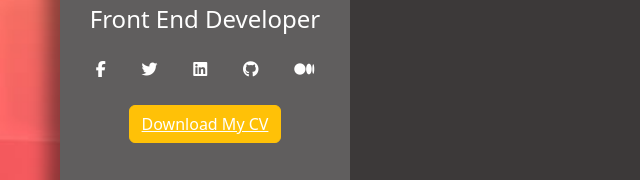
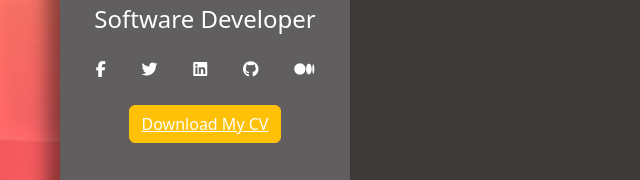
Before and after one commit to madhav3108/Web_Resume, a plain HTML site: page index.html in a window 1280 px wide. Shown: the part 488-668 px from the top of the page, 0-640 px from the left. Drawn offline with nearby package versions, Linux system fonts and the light colour scheme.

Commit message:
Update index.html

```diff
--- a/index.html
+++ b/index.html
@@ -60,7 +60,7 @@
                                 <img src="assets/images/profile-img.png" class="w-75" alt="img">
                             </div>
                             <h2 class="mb-3">Madhav Singh</h2>
-                                <h4 class="mb-4">Front End Developer</h4>
+                                <h4 class="mb-4">Software Developer</h4>
                                 <ul class="mb-4">
                                     <li>
                                         <a href="https://www.facebook.com/madhav.singh.33671748">
```
